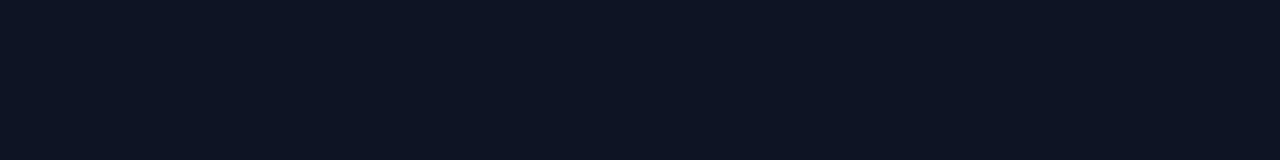
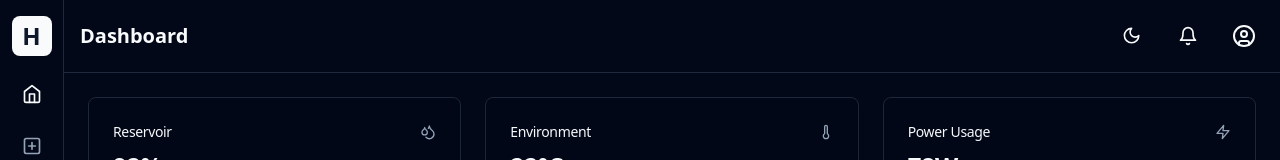
Before and after one commit to Sivam003/hydro, a React (Vite) app: page / in a window 1280 px wide. Before the commit this address led to /login. Shown: the top 160 px of the page. Built offline with nearby package versions, Linux system fonts and the light colour scheme; no server answers; the HTML template or start-up script is replaced by a standard one.

Commit message:
Simplify ProtectedRoute usage in routing

```diff
--- a/src/App.jsx
+++ b/src/App.jsx
@@ -109,9 +109,7 @@
               <Route
                 path="/*"
                 element={
-                  <ProtectedRoute>
-                    <AppContent />
-                  </ProtectedRoute>
+                  <AppContent />
                 }
               />
             </Routes>
```
